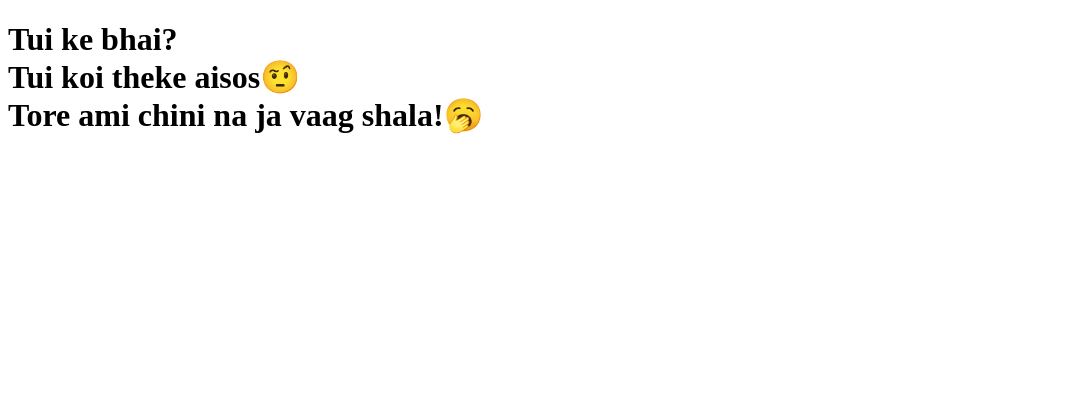
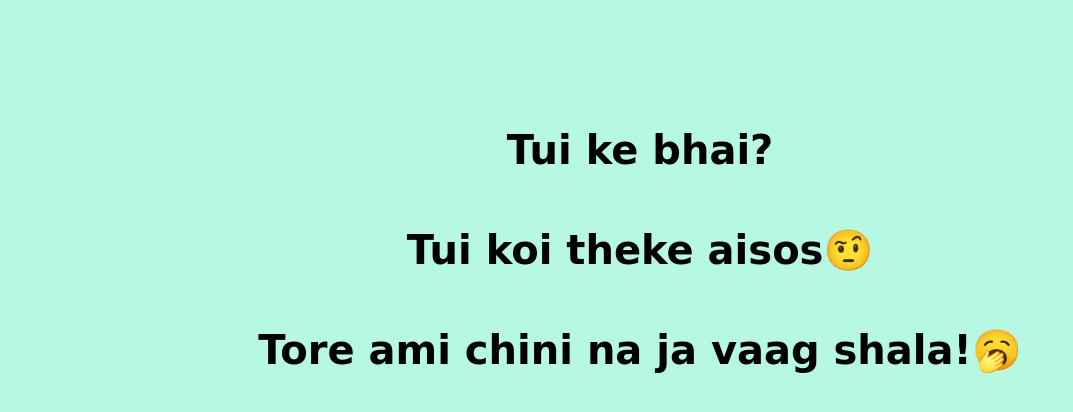
Before and after one commit to NaimulHasanEmon/test-for-assignment, a plain HTML site: page fakePerson.html in a window 1280 px wide. Shown: the whole page, without its empty margins (0-1073 px from the left). Drawn offline with Linux system fonts and the light colour scheme.

Commit message:
final commit

```diff
--- a/fakePerson.html
+++ b/fakePerson.html
@@ -5,10 +5,10 @@
     <meta name="viewport" content="width=device-width, initial-scale=1.0">
     <title>Document</title>
     <link rel="stylesheet" href="style/fake.css">
-    <link rel="shortcut icon" href="/style/stay-away.jpeg" type="image/x-icon">
+    <link rel="shortcut icon" href="style/stay-away.jpeg" type="image/x-icon">
 </head>
 <body>
-    <div>
+    <div class="fake">
         <h1>Tui ke bhai? <br>Tui koi theke aisos🤨<br>Tore ami chini na ja vaag shala!🥱</h1>
     </div>
 </body>
--- a/style/fake.css
+++ b/style/fake.css
@@ -0,0 +1,14 @@
+*{
+    margin: 0;
+}
+body{
+    background-color: rgb(182, 248, 226) ;
+    backdrop-filter: blur(15px);
+}
+.fake{
+    margin: 100px;
+    font-size: 20px;
+    line-height: 100px;
+    text-align: center;
+    font-family: cursive;
+}
```
Also changed, not shown: index.html (+3 -2 lines), style/style.css (+1 -6 lines).
